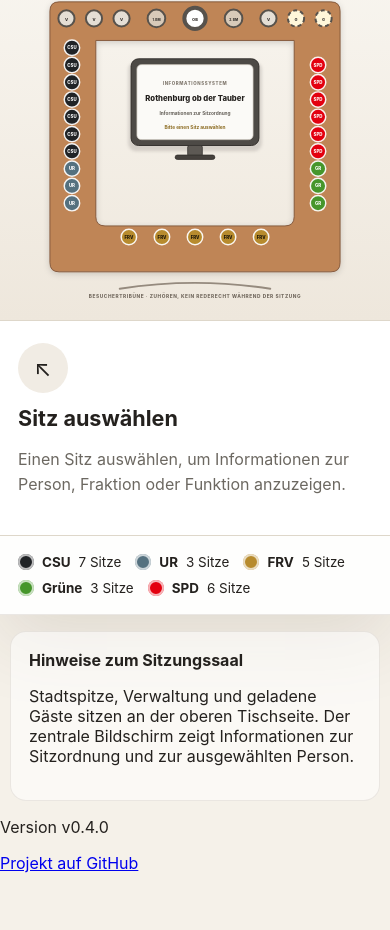
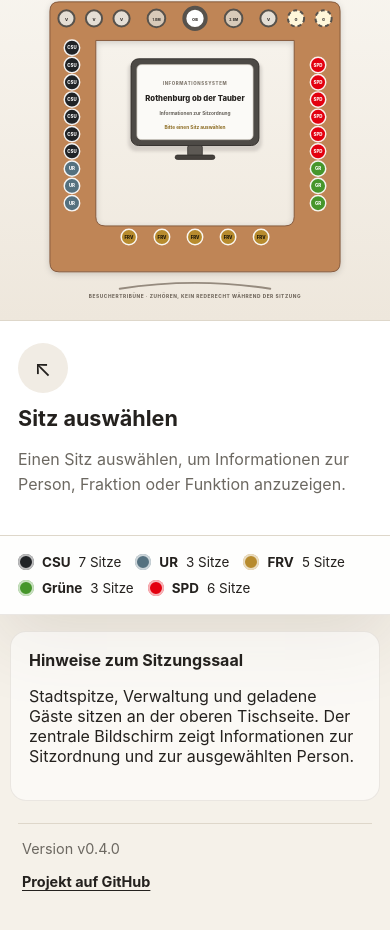
Before and after one commit to alexschnapper/rothenburg-stadtrat-sitzplan, a website: page index.html in a window 390 px wide. Shown: the part 544-1474 px from the top of the page. Drawn offline with Linux system fonts and the light colour scheme.

Commit message:
feat: style responsive project footer

```diff
--- a/assets/css/seatmap.css
+++ b/assets/css/seatmap.css
@@ -553,6 +553,34 @@ dd {
   max-width: 900px;
 }
 
+/* Seitenabschluss */
+
+.site-footer {
+  display: flex;
+  justify-content: space-between;
+  align-items: center;
+  gap: 16px;
+  margin-top: 24px;
+  padding: 18px 4px 0;
+  border-top: 1px solid var(--line);
+  color: var(--muted);
+  font-size: 0.9rem;
+}
+
+.site-footer p {
+  margin: 0;
+}
+
+.site-footer a {
+  color: var(--ink);
+  font-weight: 750;
+  text-underline-offset: 0.2em;
+}
+
+.site-footer a:hover {
+  text-decoration-thickness: 2px;
+}
+
 code {
   padding: 0.1em 0.35em;
   background: #f0ece5;
@@ -716,4 +744,11 @@ code {
   .explanation article {
     padding: 18px;
   }
+
+  .site-footer {
+    align-items: flex-start;
+    flex-direction: column;
+    margin: 22px 18px 0;
+    padding-top: 16px;
+  }
 }
```
